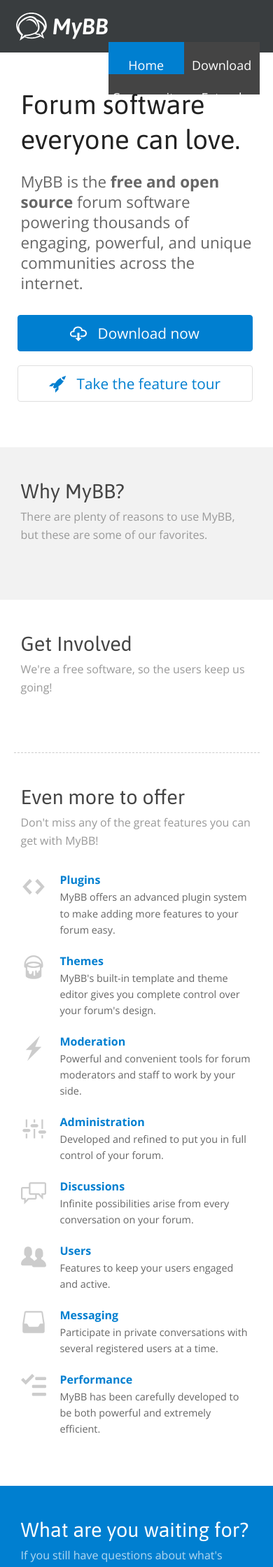
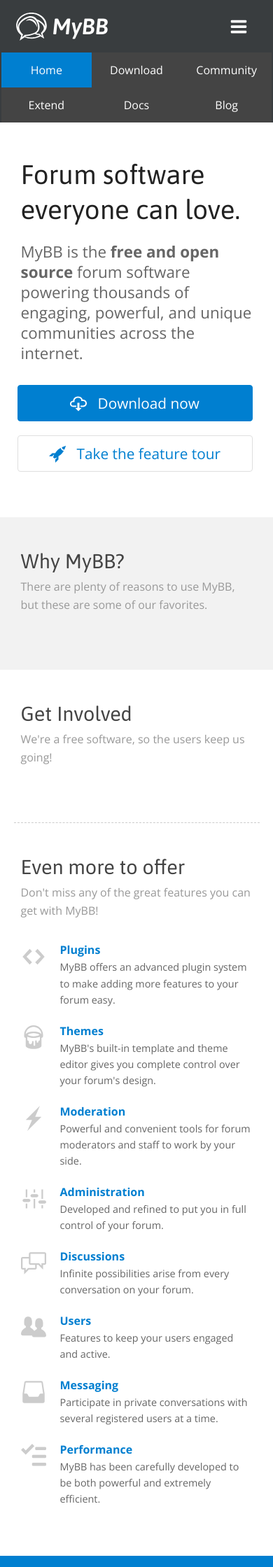
Before and after one commit to mybb/wip.mybb.com, a Jekyll site: the page built from index.html, in a window 390 px wide. Shown: the top 2239 px of the page at 70% size. Built offline with Jekyll 4.4.1, drawn with Linux system fonts in a browser that asks for light colours.

Commit message:
Making the header menu usable on mobile

```diff
--- a/_includes/header.html
+++ b/_includes/header.html
@@ -23,7 +23,7 @@
             <h1 class="header__title">
                 {% include logo.html element="a" style="light" %}
             </h1>
-            <span class="menu-button"><span class="icon"><!-- menu icon --></span></span>
+            <span class="menu-button"><span class="icon">{% include icon.html icon='three-bars' %}</span></span>
             <nav class="main-menu">
                 <ul class="main-menu__links">
                     <li class="main-menu__links__gap">&nbsp;</li>
--- a/_sass/components/layout/_header.scss
+++ b/_sass/components/layout/_header.scss
@@ -1,17 +1,29 @@
 .header {
     background: $dark-background-1;
     display: flex;
-    height: $header-height;
+    flex-direction: column;
+
+    @include bp-medium {
+        flex-direction: row;
+        height: $header-height;
+    }
 
     &__title {
-        float: $left;
         height: 100%;
         margin: 0;
 
+        @include bp-medium {
+            float: $left;
+        }
+
         .logo {
-            height: 100%;
+            height: $header-height;
             align-items: center;
             display: flex;
+
+            @include bp-medium {
+                height: 100%;
+            }
         }
     }
 
@@ -21,8 +33,9 @@
 
     .menu-button {
         position: absolute;
-        top: 16px;
-        right: 20px;
+        top: 0;
+        right: 0;
+        padding: 24px 15px;
         @include icon(30px, $invert-font-color);
 
         @include bp-medium {
@@ -34,10 +47,6 @@
 .main-menu {
     height: 100%;
 
-    @include bp-medium-max {
-        margin-top: 60px;
-    }
-
     &__links {
         height: 100%;
         list-style: none;
@@ -48,9 +57,9 @@
         justify-content: flex-end;
 
         @include bp-medium-max {
-            // flex-direction: row;
             flex-wrap: wrap;
             background: $dark-background-2;
+            margin: 0 -5%;
         }
 
         &__gap {
@@ -67,7 +76,8 @@
             transition: background $transition-speed ease;
 
             @include bp-medium-max {
-                width: 50%;
+                width: 30%;
+                box-sizing: border-box;
             }
 
             &__link {
@@ -82,7 +92,9 @@
                 align-items: center;
 
                 @include bp-medium-max {
-                    padding: 10px 0;
+                    height: auto;
+                    padding: 12px 0;
+                    font-size: $font-small;
                 }
 
                 &:link, &:visited {
```
